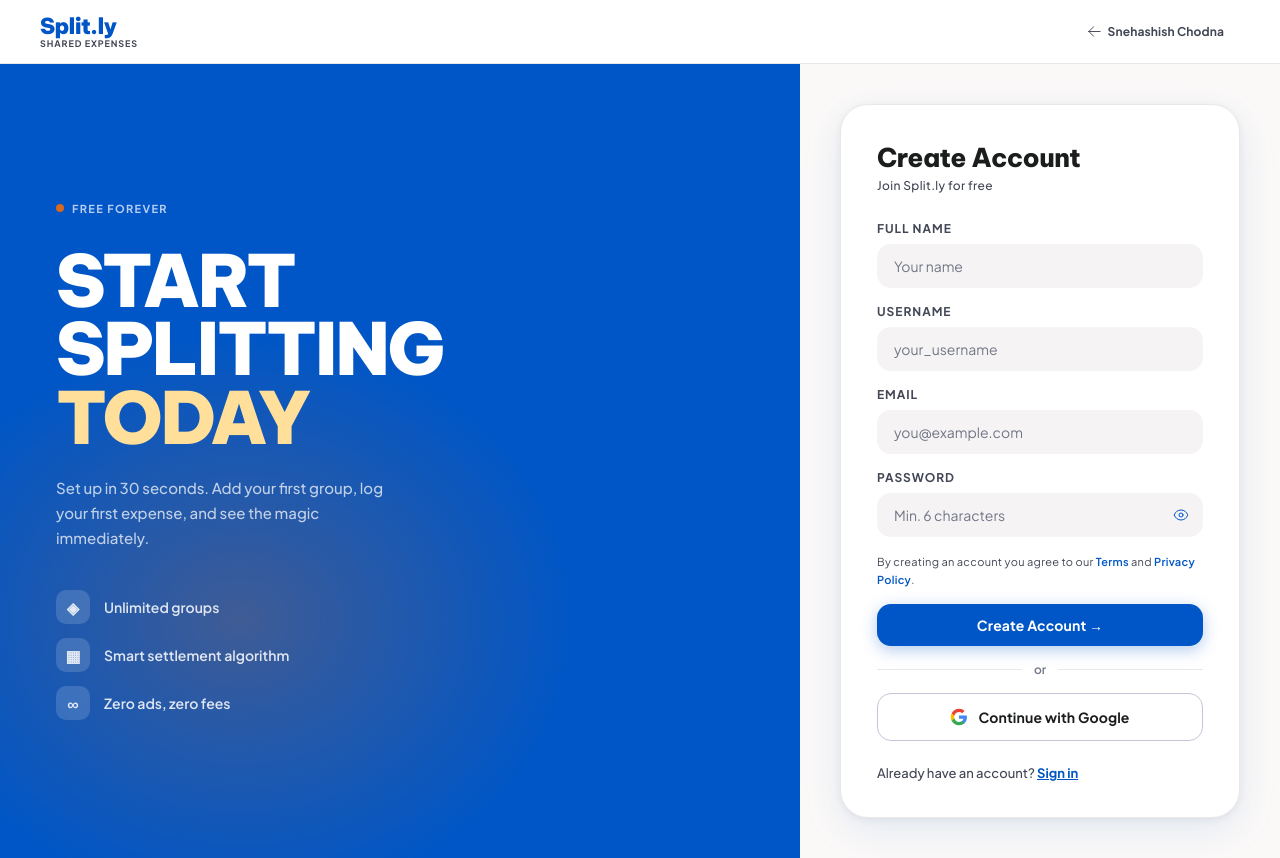
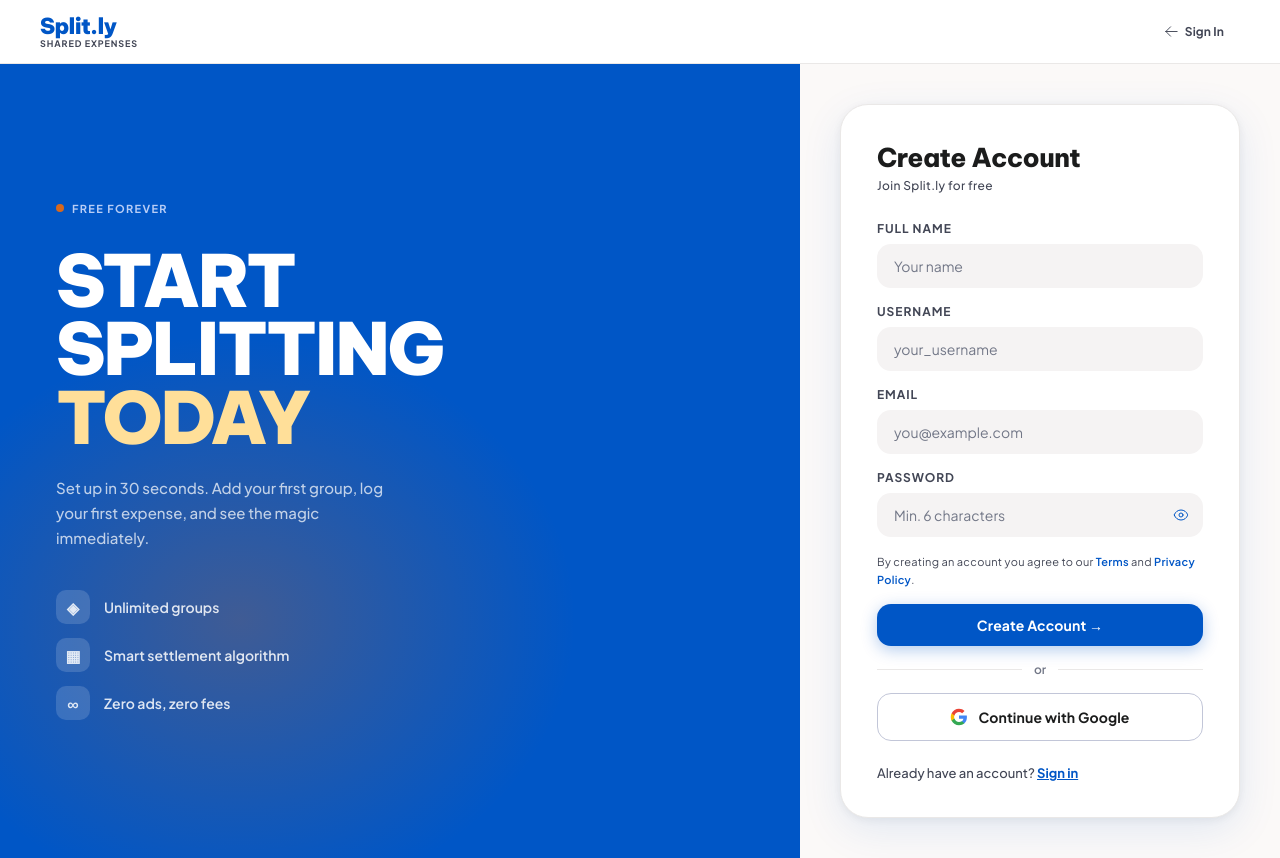
Before and after one commit to Soumyajitttt/Split.ly, a React (Vite) app in the folder frontend/: page /signup in a window 1280 px wide. Built offline with nearby package versions, Linux system fonts and the light colour scheme; a web font is replaced by a local one.

Commit message:
fix: update button label from 'Snehashish Chodna' to 'Sign In'

```diff
--- a/frontend/src/pages/Signup.jsx
+++ b/frontend/src/pages/Signup.jsx
@@ -56,7 +56,7 @@
             onClick={() => navigate('/login')}
           >
             <ArrowLeftIcon style={{ width: 15, height: 15 }} />
-            Snehashish Chodna
+            Sign In
           </button>
         }
       />
```
